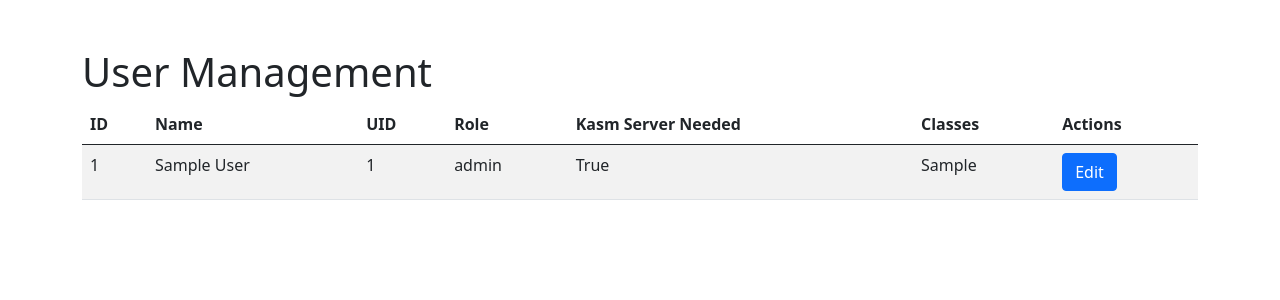
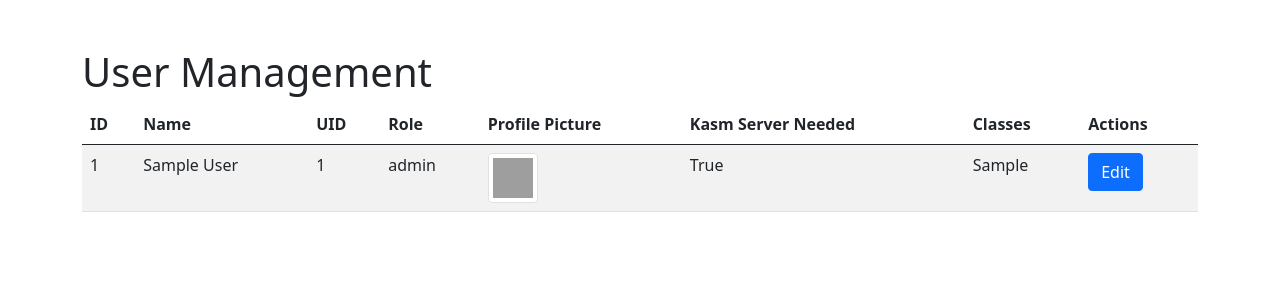
Before and after one commit to varunm532/new_kasmV3, a Flask app: page /users/table in a window 1280 px wide. Shown: the part 66-366 px from the top of the page. Run offline with Flask 3, Linux system fonts and the light colour scheme; a user stored in the database is signed in; tables that the repository leaves empty hold one stand-in row (values such as "Sample post"); some libraries are stand-ins or nearby versions; grey boxes are pictures that could not be loaded.

Commit message:
user PFP display on user table in User Management

```diff
--- a/api/pfp.py
+++ b/api/pfp.py
@@ -36,12 +36,12 @@ class _PFP(Resource):
 
         try:
             filename = secure_filename(file.filename)
-            user_dir = os.path.join('instance', 'uploads', user_uid)
+            user_dir = os.path.join('static', 'uploads', user_uid)
             if not os.path.exists(user_dir):
                 os.makedirs(user_dir)
             file_path = os.path.join(user_dir, filename)
             file.save(file_path)
-            user._pfp = os.path.join('uploads', user_uid, filename)
+            user._pfp = os.path.join(filename)
             db.session.commit()
             return {'message': 'Profile picture updated successfully'}, 200
         except Exception as e:
@@ -58,7 +58,7 @@ class _PFP(Resource):
             return {'message': 'User not found'}, 404
 
         if user._pfp:
-            img_path = os.path.join('instance', user._pfp)
+            img_path = os.path.join('static', 'uploads', user_uid, user._pfp)
             try:
                 with open(img_path, 'rb') as img_file:
                     base64_encoded = base64.b64encode(img_file.read()).decode('utf-8')
--- a/templates/utable.html
+++ b/templates/utable.html
@@ -10,6 +10,7 @@
                     <th>Name</th>
                     <th>UID</th>
                     <th>Role</th>
+                    <th>Profile Picture</th> <!-- Added new column for PFP -->
                     <th>Kasm Server Needed</th>
                     <th>Classes</th>
                     <th>Actions</th>
@@ -23,6 +24,13 @@
                         <td>{{ user.name }}</td>
                         <td>{{ user.uid }}</td>
                         <td>{{ user.role }}</td>
+                        <td>
+                            {% if user.pfp %}
+                                <img src="{{ url_for('static', filename='uploads/' + user.uid + '/' + user.pfp) }}" alt="Profile Picture" class="img-thumbnail" style="width: 50px; height: 50px;">
+                            {% else %}
+                                <img src="{{ url_for('static', filename='default_profile.png') }}" alt="Default Profile Picture" class="img-thumbnail" style="width: 50px; height: 50px;"> <!-- 'default_profile.png not fully implemented yet' -->
+                            {% endif %}
+                        </td>
                         <td id="kasm-{{ user.id }}">{{ user.kasm_server_needed }}</td>
                         <td>
                             {% for section in user.sections %}
```
Also changed, not shown: instance/uploads/toby/thomas-edison.png (deleted), static/uploads/hop/grace-hopper.png (renamed from instance/uploads/hop/grace-hopper.png), static/uploads/lex/alexander-graham-bell.png (renamed from instance/uploads/lex/alexander-graham-bell.png), static/uploads/niko/nicholas-tesla.png (renamed from instance/uploads/niko/nicholas-tesla.png), 5 other files.
